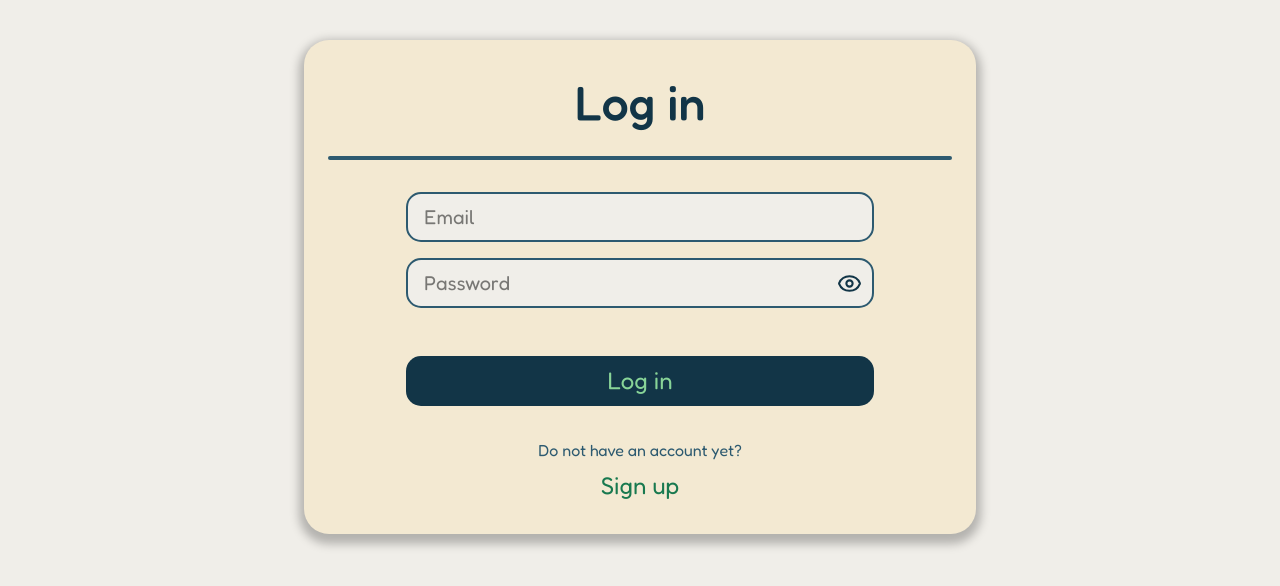
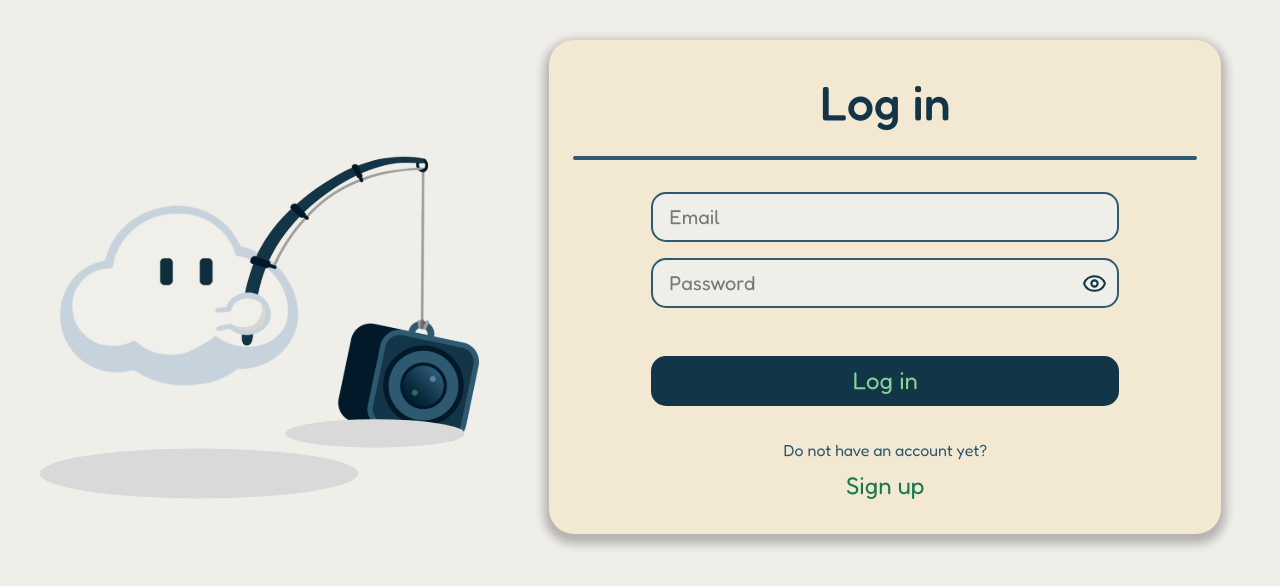
Before and after one commit to UM-LabTics/lakitu-core, a Next.js app in the folder frontend/: page /login in a window 1280 px wide. Shown: the top 586 px of the page. Built offline with nearby package versions, Linux system fonts and the light colour scheme; no server answers.

Commit message:
feat: login page final version

```diff
--- /dev/null
+++ b/frontend/app/login/loginForm.tsx
@@ -0,0 +1,28 @@
+"use client";
+
+import { login } from "@/lib/api/auth";
+import Button from "@/components/Button";
+import Card from "@/components/Card";
+import Input from "@/components/Input";
+
+export default function LoginForm() {
+  return (
+    <div>
+      <form action={login} className="mx-auto mt-10">
+        <Card title="Log in" className="w-2xl" >
+          <div className="flex flex-col items-center gap-4 w-full">
+            <div className="flex flex-col items-center gap-4 w-full mb-8">
+              <Input name="email" variant="text" placeholder="Email" className="w-3/4" />
+              <Input name="password" variant="password" placeholder="Password" className="w-3/4" />
+            </div>
+            <Button type="submit" width="75%">Log in</Button>
+            <div className="flex flex-col items-center mt-4">
+              <span className="w-full text-center">Do not have an account yet?</span>
+              <Button type="button" variant="text" className="w-fit" onClick={() => window.location.href = "/signup"}>Sign up</Button>
+            </div>
+          </div>
+        </Card>
+      </form>
+    </div>
+  );
+}
--- a/frontend/app/login/page.tsx
+++ b/frontend/app/login/page.tsx
@@ -1,26 +1,19 @@
-"use client";
+import LoginForm from "./loginForm";
+import Image from "next/image";
 
-import { login } from "@/lib/api/auth";
-import Button from "@/components/Button";
-import Card from "@/components/Card";
-import Input from "@/components/Input";
-
-export default function LoginForm() {
+export default function LoginPage() {
   return (
-    <form action={login} className="mx-auto mt-10">
-      <Card title="Log in" className="w-2xl" >
-        <div className="flex flex-col items-center gap-4 w-full">
-          <div className="flex flex-col items-center gap-4 w-full mb-8">
-            <Input name="email" variant="text" placeholder="Email" className="w-3/4" />
-            <Input name="password" variant="password" placeholder="Password" className="w-3/4" />
-          </div>
-          <Button type="submit" width="75%">Log in</Button>
-          <div className="flex flex-col items-center mt-4">
-            <span className="w-full text-center">Do not have an account yet?</span>
-            <Button type="button" variant="text" className="w-fit" onClick={() => window.location.href = "/signup"}>Sign up</Button>
-          </div>
+    <div className="flex h-full items-center justify-center">
+      <div className="hidden md:flex w-1/3 mr-16 flex-col justify-between items-baseline h-full pt-16">
+        <Image src="/isotipo.svg" alt="Lakitu" width={1000} height={1000} />
+        <div className="relative w-full h-1/8">
+          <Image src="/sombra.svg" alt="Sombra" width={320} height={10} style={{position:"absolute", top:"0", left:"0", transform:"translateX(-20px)" }}/>
+          <Image src="/sombra.svg" alt="Sombra" width={180} height={50} style={{position:"absolute", bottom:"0", right:"0", transform:"translateX(-20px)" }}/>
         </div>
-      </Card>
-    </form>
+      </div>
+      <div>
+        <LoginForm />
+      </div>
+    </div>
   );
 }
```
